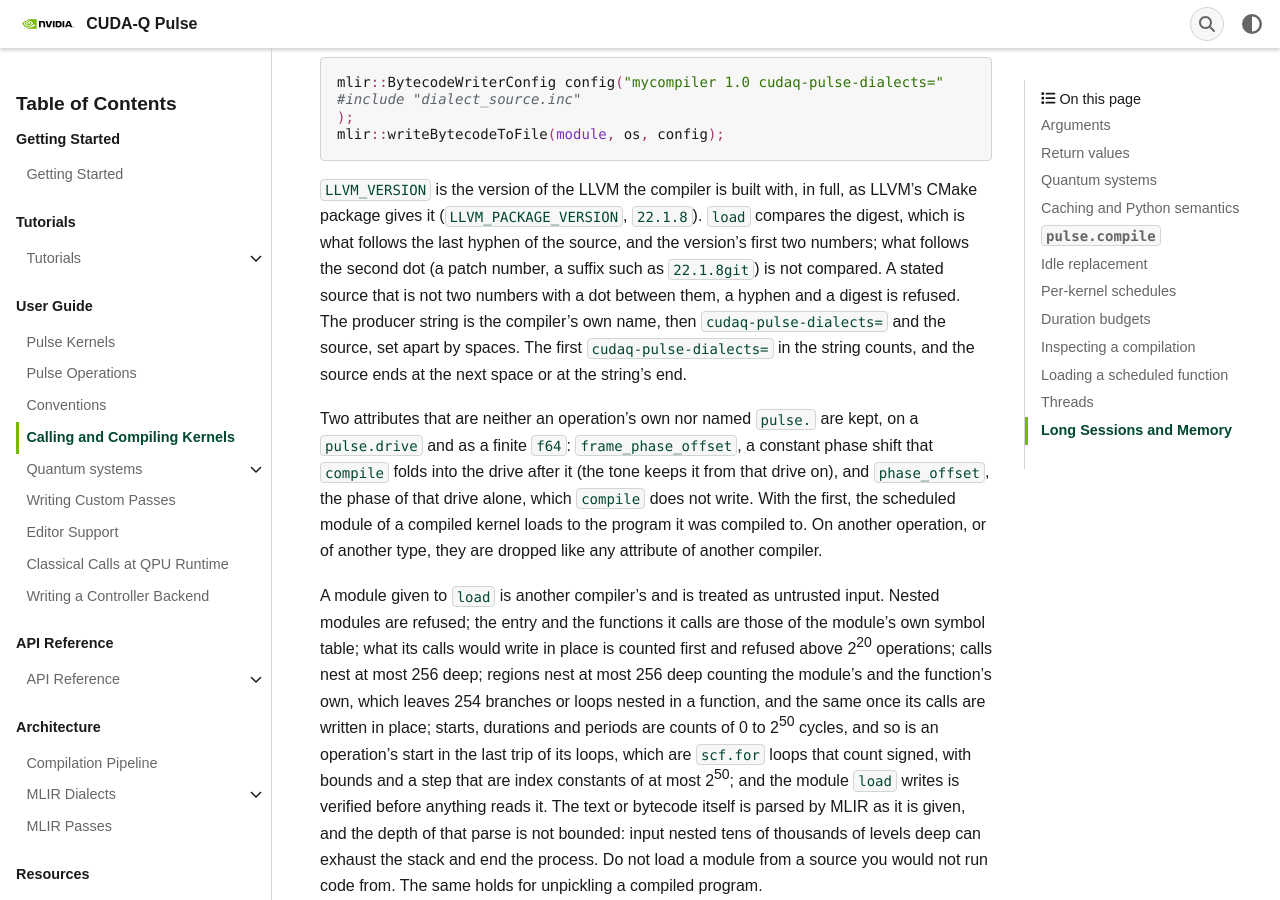
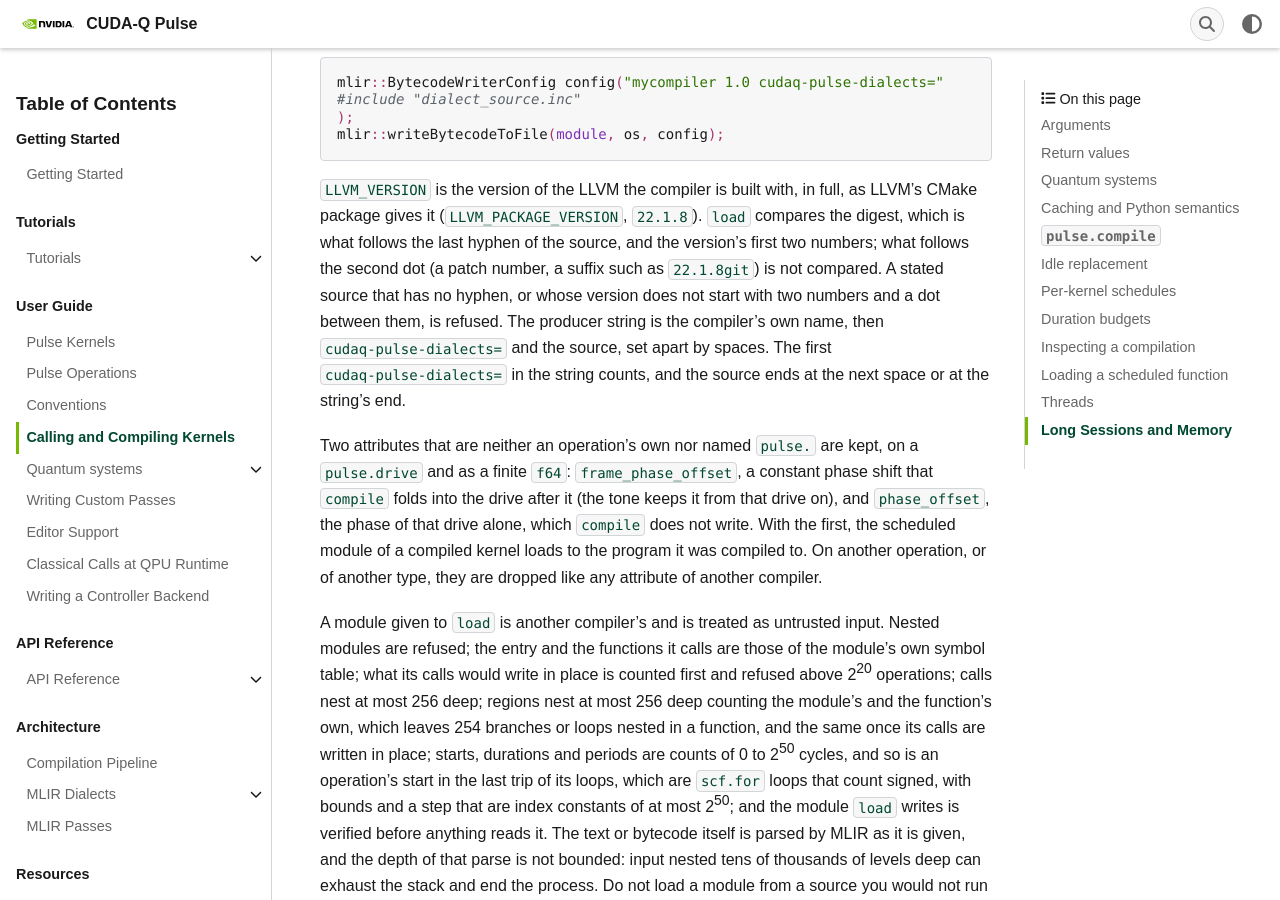
Before and after one commit to Arishsingh/cudaq-pulse, a Sphinx documentation site: the page built from docs/user_guide/compilation.rst, in a window 1280 px wide and 900 px high, scrolled down 13011 px. Built offline with Sphinx 7.4.7, drawn with Linux system fonts in a browser that asks for light colours; some web fonts are replaced; pages that are not in the unit, such as notebooks, are missing from menus; the version number could not be read and is left out.

Commit message:
Name what differs in a refused dialect source
The refusal ends as it did before the comparison by major.minor: bytecode
is read only with the dialect source that wrote it. It names what differs:
the digests, the LLVM versions' major.minor, both, or a stated source that
is not a version, a hyphen and a digest.

cmake/write_dialect_source.cmake refuses an LLVM_VERSION that does not
start with a major, a dot and a minor, so that every source it writes can
be compared.

The tests of the malformed sources assert that wording, apart from the
sources that are well formed and differ as written, and add the cases of a
minor that starts with this build's, a sign and other digits.

Signed-off-by: A.M. Santana <anthonys@nvidia.com>

```diff
--- a/docs/user_guide/compilation.rst
+++ b/docs/user_guide/compilation.rst
@@ -585,13 +585,13 @@ as a C++ string literal:
 ``LLVM_VERSION`` is the version of the LLVM the compiler is built with, in
 full, as LLVM's CMake package gives it (``LLVM_PACKAGE_VERSION``,
 ``22.1.8``). ``load`` compares the digest, which is what follows the last
-hyphen of the source, and the version's first two numbers; what follows
-the second dot (a patch number, a suffix such as ``22.1.8git``) is not
-compared. A stated source that is not two numbers with a dot between them, a
-hyphen and a digest is refused. The producer string is the compiler's own name, then
-``cudaq-pulse-dialects=`` and the source, set apart by spaces. The first
-``cudaq-pulse-dialects=`` in the string counts, and the source ends at the
-next space or at the string's end.
+hyphen of the source, and the version's first two numbers; what follows the
+second dot (a patch number, a suffix such as ``22.1.8git``) is not compared.
+A stated source that has no hyphen, or whose version does not start with two
+numbers and a dot between them, is refused. The producer string is the
+compiler's own name, then ``cudaq-pulse-dialects=`` and the source, set apart
+by spaces. The first ``cudaq-pulse-dialects=`` in the string counts, and the
+source ends at the next space or at the string's end.
 
 Two attributes that are neither an operation's own nor named ``pulse.`` are
 kept, on a ``pulse.drive`` and as a finite ``f64``: ``frame_phase_offset``, a
```
Also changed, not shown: 3 other files.
